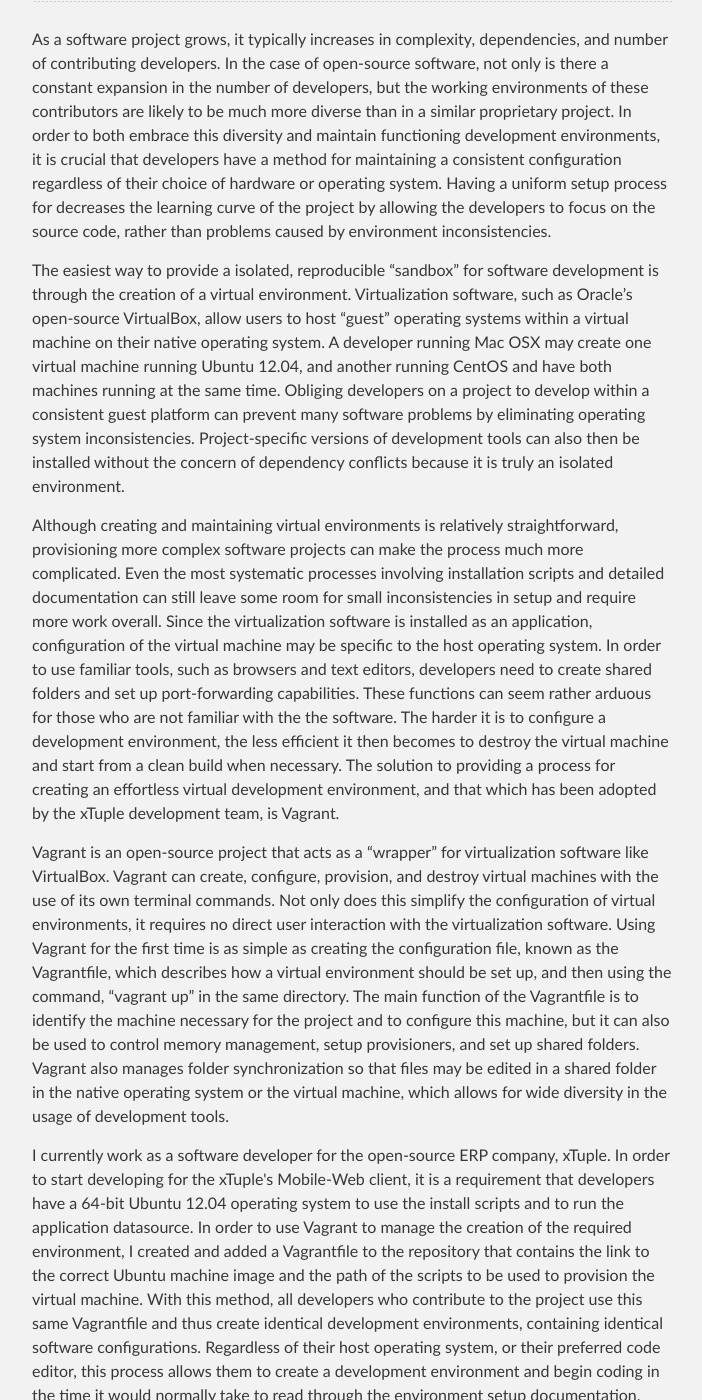
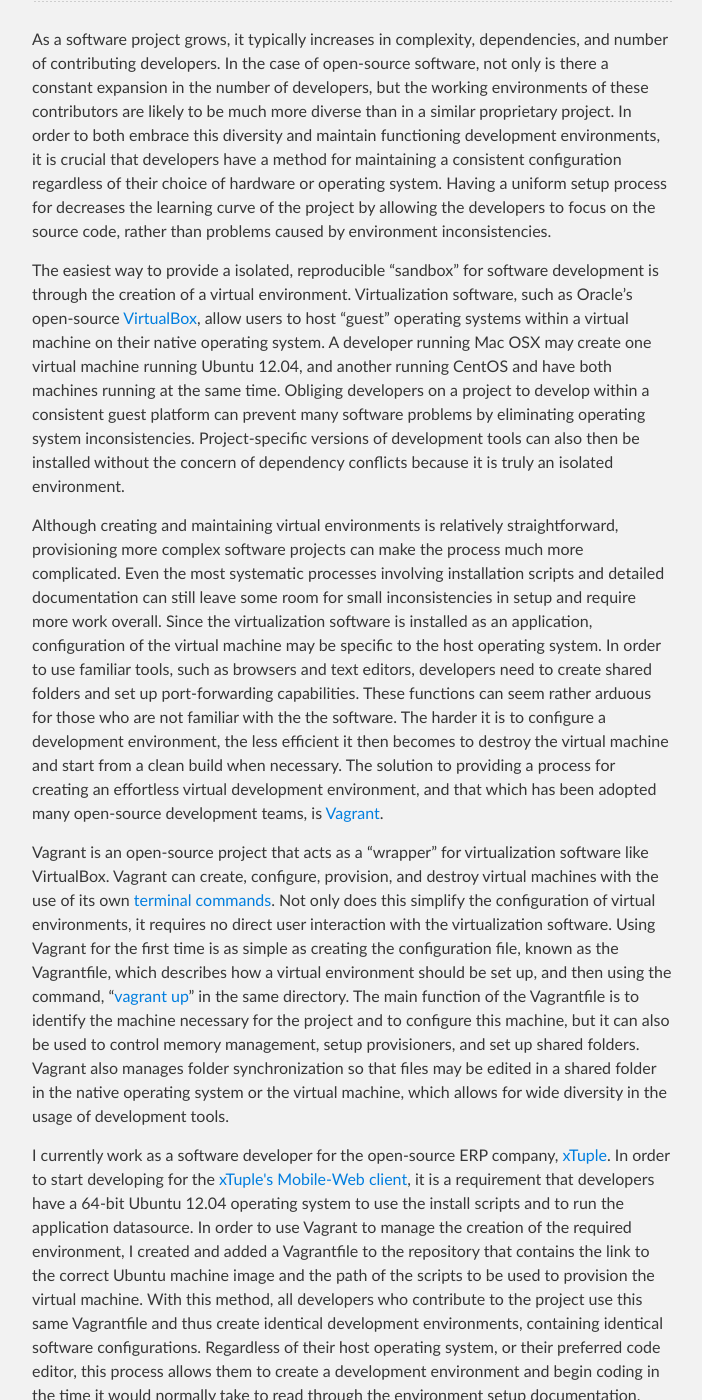
Before and after one commit to lynnaloo/lynnaloo.github.io, a Jekyll site: the page built from _posts/2014-2-1-using-vagrant.md, in a window 1280 px wide and 1400 px high, scrolled down 414 px. Shown: the whole window, without its empty margins (288-990 px from the left). Built offline with Jekyll 4.4.1, drawn with Linux system fonts in a browser that asks for light colours; Markdown is read by kramdown in place of the engine named in the settings; some of the changed text lies outside the part shown.

Commit message:
revised post

```diff
--- a/_posts/2014-2-1-using-vagrant.md
+++ b/_posts/2014-2-1-using-vagrant.md
@@ -10,21 +10,21 @@
 </p>
 
 <p>
-  The easiest way to provide a isolated, reproducible “sandbox” for software development is through the creation of a virtual environment. Virtualization software, such as Oracle’s open-source VirtualBox, allow users to host “guest” operating systems within a virtual machine on their native operating system. A developer running Mac OSX may create one virtual machine running Ubuntu 12.04, and another running CentOS and have both machines running at the same time. Obliging developers on a project to develop within a consistent guest platform can prevent many software problems by eliminating operating system inconsistencies. Project-specific versions of development tools can also then be installed without the concern of dependency conflicts because it is truly an isolated environment.
+  The easiest way to provide a isolated, reproducible “sandbox” for software development is through the creation of a virtual environment. Virtualization software, such as Oracle’s open-source <a href="https://www.virtualbox.org/">VirtualBox</a>, allow users to host “guest” operating systems within a virtual machine on their native operating system. A developer running Mac OSX may create one virtual machine running Ubuntu 12.04, and another running CentOS and have both machines running at the same time. Obliging developers on a project to develop within a consistent guest platform can prevent many software problems by eliminating operating system inconsistencies. Project-specific versions of development tools can also then be installed without the concern of dependency conflicts because it is truly an isolated environment.
 </p>
 
 <p>
-  Although creating and maintaining virtual environments is relatively straightforward, provisioning more complex software projects can make the process much more complicated. Even the most systematic processes involving installation scripts and detailed documentation can still leave some room for small inconsistencies in setup and require more work overall. Since the virtualization software is installed as an application, configuration of the virtual machine may be specific to the host operating system. In order to use familiar tools, such as browsers and text editors, developers need to create shared folders and set up port-forwarding capabilities. These functions can seem rather arduous for those who are not familiar with the the software. The harder it is to configure a development environment, the less efficient it then becomes to destroy the virtual machine and start from a clean build when necessary. The solution to providing a process for creating an effortless virtual development environment, and that which has been adopted by the xTuple development team, is Vagrant.
+  Although creating and maintaining virtual environments is relatively straightforward, provisioning more complex software projects can make the process much more complicated. Even the most systematic processes involving installation scripts and detailed documentation can still leave some room for small inconsistencies in setup and require more work overall. Since the virtualization software is installed as an application, configuration of the virtual machine may be specific to the host operating system. In order to use familiar tools, such as browsers and text editors, developers need to create shared folders and set up port-forwarding capabilities. These functions can seem rather arduous for those who are not familiar with the the software. The harder it is to configure a development environment, the less efficient it then becomes to destroy the virtual machine and start from a clean build when necessary. The solution to providing a process for creating an effortless virtual development environment, and that which has been adopted many open-source development teams, is <a href="http://www.vagrantup.com">Vagrant</a>.
 </p>
 
 <p>
-  Vagrant is an open-source project that acts as a “wrapper” for virtualization software like VirtualBox. Vagrant can create, configure, provision, and destroy virtual machines with the use of its own terminal commands. Not only does this simplify the configuration of virtual environments, it requires no direct user interaction with the virtualization software. Using Vagrant for the first time is as simple as creating the configuration file, known as the Vagrantfile, which describes how a virtual environment should be set up, and then using the command, “vagrant up” in the same directory. The main function of the Vagrantfile is to identify the machine necessary for the project and to configure this machine, but it can also be used to control memory management, setup provisioners, and set up shared folders. Vagrant also manages folder synchronization so that files may be edited in a shared folder in the native operating system or the virtual machine, which allows for wide diversity in the usage of development tools.
+  Vagrant is an open-source project that acts as a “wrapper” for virtualization software like VirtualBox. Vagrant can create, configure, provision, and destroy virtual machines with the use of its own <a href="http://docs.vagrantup.com/v2/cli/index.html">terminal commands</a>. Not only does this simplify the configuration of virtual environments, it requires no direct user interaction with the virtualization software. Using Vagrant for the first time is as simple as creating the configuration file, known as the Vagrantfile, which describes how a virtual environment should be set up, and then using the command, “<a href="http://docs.vagrantup.com/v2/getting-started/up.html">vagrant up</a>” in the same directory. The main function of the Vagrantfile is to identify the machine necessary for the project and to configure this machine, but it can also be used to control memory management, setup provisioners, and set up shared folders. Vagrant also manages folder synchronization so that files may be edited in a shared folder in the native operating system or the virtual machine, which allows for wide diversity in the usage of development tools.
 </p>
 
 <p>
-  I currently work as a software developer for the open-source ERP company, xTuple. In order to start developing for the  xTuple's Mobile-Web client, it is a requirement that developers have a 64-bit Ubuntu 12.04 operating system to use the install scripts and to run the application datasource. In order to use Vagrant to manage the creation of the required environment, I created and added a Vagrantfile to the repository that contains the link to the correct Ubuntu machine image and the path of the scripts to be used to provision the virtual machine. With this method, all developers who contribute to the project use this same Vagrantfile and thus create identical development environments, containing identical software configurations. Regardless of their host operating system, or their preferred code editor, this process allows them to create a development environment and begin coding in the time it would normally take to read through the environment setup documentation.
+  I currently work as a software developer for the open-source ERP company, <a href="http://www.xtuple.com">xTuple</a>. In order to start developing for the <a href="https://github.com/xtuple/xtuple">xTuple's Mobile-Web client</a>, it is a requirement that developers have a 64-bit Ubuntu 12.04 operating system to use the install scripts and to run the application datasource. In order to use Vagrant to manage the creation of the required environment, I created and added a Vagrantfile to the repository that contains the link to the correct Ubuntu machine image and the path of the scripts to be used to provision the virtual machine. With this method, all developers who contribute to the project use this same Vagrantfile and thus create identical development environments, containing identical software configurations. Regardless of their host operating system, or their preferred code editor, this process allows them to create a development environment and begin coding in the time it would normally take to read through the environment setup documentation.
 </p>
 
 <p>
-  More information on getting started with Vagrant, or why Vagrant would be a good solution for you, there is a wealth of documentation available on their website. If you would like to try the Vagrant setup that I use to create the xTuple virtual development environment, you can start here.
+  More information on <a href="http://docs.vagrantup.com/v2/getting-started/index.html">getting started</a> with Vagrant, or <a href="http://docs.vagrantup.com/v2/why-vagrant">why Vagrant</a> would be a good solution for you, there is a wealth of documentation available on their website. If you would like to try the Vagrant setup that I use to create the xTuple virtual development environment, you can start <a href="http://www.gitub.com/lynnaloo/xtuple-vagrant">here</a>.
 </p>
```
